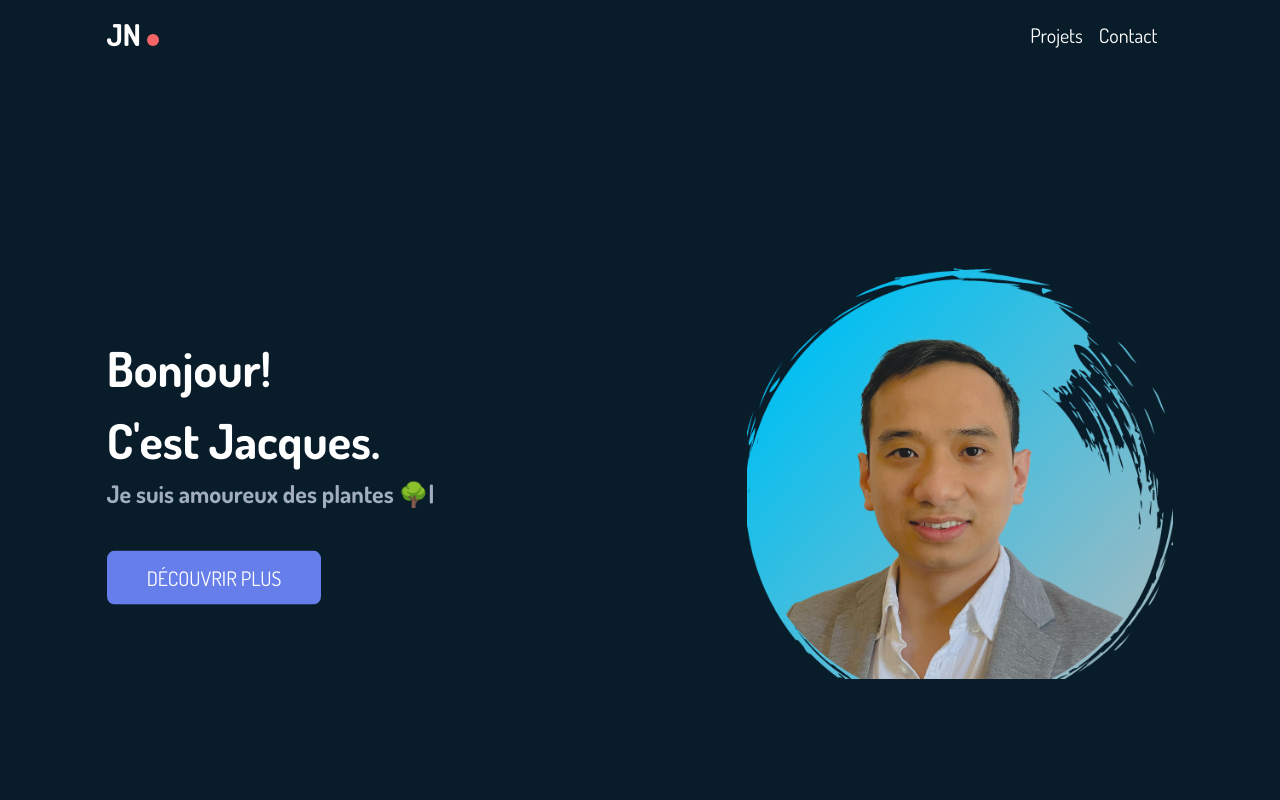
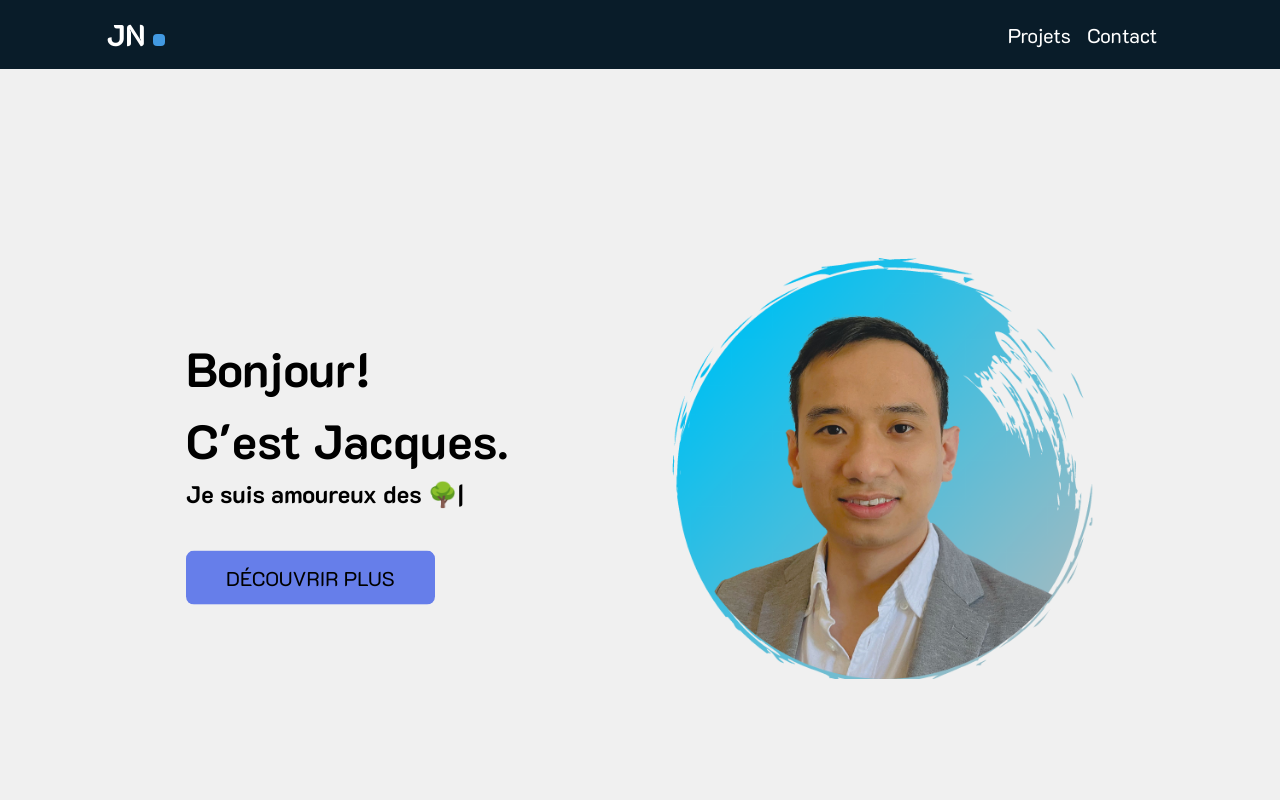
Before and after one commit to JacquesN16/portfolio-react, a React (Create React App) app: page / in a window 1280 px wide. Shown: the top 800 px of the page. Built offline with nearby package versions, Linux system fonts and the light colour scheme.

Commit message:
Integration

```diff
--- a/src/components/Header.jsx
+++ b/src/components/Header.jsx
@@ -16,18 +16,21 @@ export default function Header() {
     <div
       className="min-h-screen flex items-center justify-center"
       style={{
-        background: '#091c29',
+        background: '#f0f0f0',
+        //#091c29
       }}
     >
-      <div className="w-10/12 mx-auto flex flex-col md:flex-row-reverse items-center justify-between">
+      <div className="w-10/12 mx-auto flex flex-col md:flex-row-reverse items-center justify-around">
         <div className="w-full md:w-2/5">
           <LazyLoadImage
             src={content.header.img}
             effect="blur"
-            placeholderSrc={process.env.PUBLIC_URL + '/logo512.png'}
+            placeholderSrc={process.env.PUBLIC_URL + '/logo512.png'
+
+          }
           />
         </div>
-        <div className="text-white font-dosis text-center md:text-left">
+        <div className="text-black font-k2d text-center md:text-left">
           <h2
             className={`${
               animated ? '' : 'translate-y-10 opacity-0'
@@ -40,7 +43,7 @@ export default function Header() {
           <h1
             className={`${
               animated ? '' : 'translate-y-10 opacity-0'
-            }  transform transition duration-2000 ease-in-out font-bold text-2xl text-gray-500`}
+            }  transform transition duration-2000 ease-in-out font-bold text-2xl text-black`}
           >
             {content.header.text[2]}{' '}
             <Typical
--- a/src/components/Navigation.jsx
+++ b/src/components/Navigation.jsx
@@ -8,10 +8,10 @@ export default function Navigation() {
         background: '#091c29',
       }}
     >
-      <div className="flex items-center justify-between w-10/12 mx-auto py-3 text-white font-dosis">
+      <div className="flex items-center justify-between w-10/12 mx-auto py-3 text-white font-k2d">
         <h1 className="text-3xl font-bold">
           {content.nav.logo}{' '}
-          <span className="w-3 h-3 bg-red-500 inline-block rounded-full"></span>
+          <span className="w-3 h-3 bg-blue-500 inline-block rounded"></span>
         </h1>
         <div>
           {content.nav.links.map((link, index) => {
--- a/src/components/Stack.jsx
+++ b/src/components/Stack.jsx
@@ -5,7 +5,7 @@ import content from '../content';
 export default function Stack() {
   return (
     <div
-      className="min-h-screen flex flex-col items-center justify-center font-dosis"
+      className="min-h-screen flex flex-col items-center justify-center font-k2d"
       id="stack"
     >
       <h1 className="text-5xl font-bold">Mon Stack</h1>
--- a/src/content/index.js
+++ b/src/content/index.js
@@ -12,7 +12,7 @@ export default {
       typical: [
         'web developer. 🖥',
         2021,
-        'amoureux des plantes 🌳',
+        'amoureux des 🌳',
         1992,
       ],
       btnText: 'Découvrir plus',
--- a/src/styles/tailwind.css
+++ b/src/styles/tailwind.css
@@ -1,4 +1,5 @@
 @import url('https://fonts.googleapis.com/css2?family=Dosis:wght@200;300;400;500;600;700;800&display=swap');
+@import url('https://fonts.googleapis.com/css2?family=K2D:wght@200;300;400;500;600;700;800&display=swap');
 @tailwind base;
 @tailwind components;
 @tailwind utilities;
--- a/tailwind.config.js
+++ b/tailwind.config.js
@@ -290,6 +290,7 @@ module.exports = {
         'monospace',
       ],
       dosis: ['Dosis'],
+      k2d:['k2d'],
     },
     fontSize: {
       xs: '0.75rem',
```
Also changed, not shown: src/components/Contact.jsx (added, +11 -0 lines), public/assets/cv_png2.png, src/styles/main.css.
